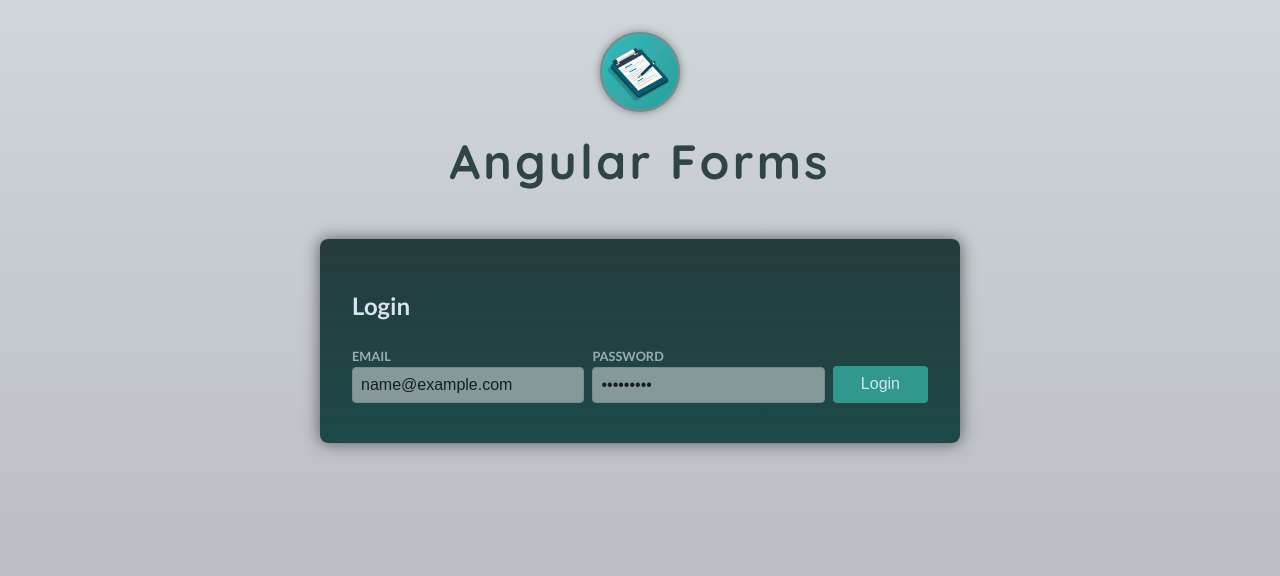
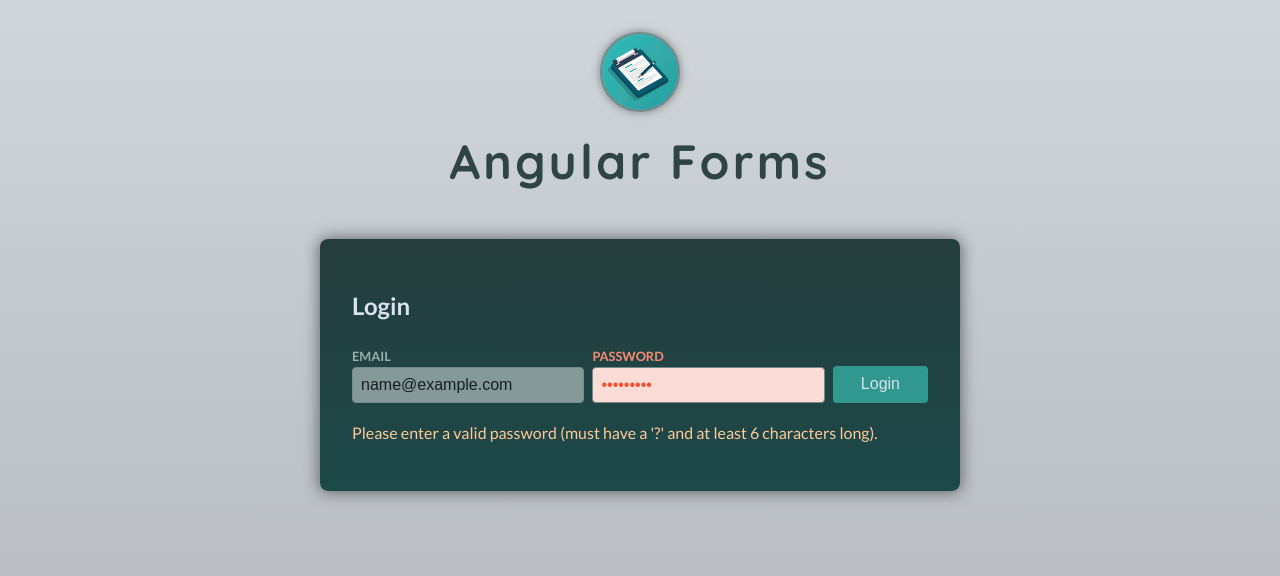
Before and after one commit to jrreda/Angular-Forms-Deep-Dive, an Angular app: page / in a window 1280 px wide. Both pictures are taken after typing "name@example.com", "Sample123" into the empty fields and a click on the button "Login". Shown: the top 576 px of the page. Built offline with nearby package versions, Linux system fonts and the light colour scheme.

Commit message:
Custom validator

```diff
--- a/src/app/auth/login/login.component.html
+++ b/src/app/auth/login/login.component.html
@@ -19,6 +19,6 @@
     <p class="control-error">Please enter a valid email address.</p>
   }
   @if (passwordIsInvalid) {
-    <p class="control-error">Please enter a valid password (at least 6 characters long).</p>
+    <p class="control-error">Please enter a valid password (must have a '?' and at least 6 characters long).</p>
   }
 </form>
--- a/src/app/auth/login/login.component.ts
+++ b/src/app/auth/login/login.component.ts
@@ -1,10 +1,19 @@
 import { Component } from '@angular/core';
 import {
+  AbstractControl,
   FormControl,
   FormGroup,
   ReactiveFormsModule,
   Validators,
 } from '@angular/forms';
+
+function mustContainQuestionMark(control: AbstractControl) {
+  if (control.value?.includes('?')) {
+    return null;
+  }
+
+  return { doesNotContainQuestionMark: true }
+}
 
 @Component({
   selector: 'app-login',
@@ -19,7 +28,7 @@
       validators: [Validators.required, Validators.email],
     }),
     password: new FormControl('', {
-      validators: [Validators.required, Validators.minLength(6)],
+      validators: [Validators.required, Validators.minLength(6), mustContainQuestionMark],
     }),
   });
 
```
